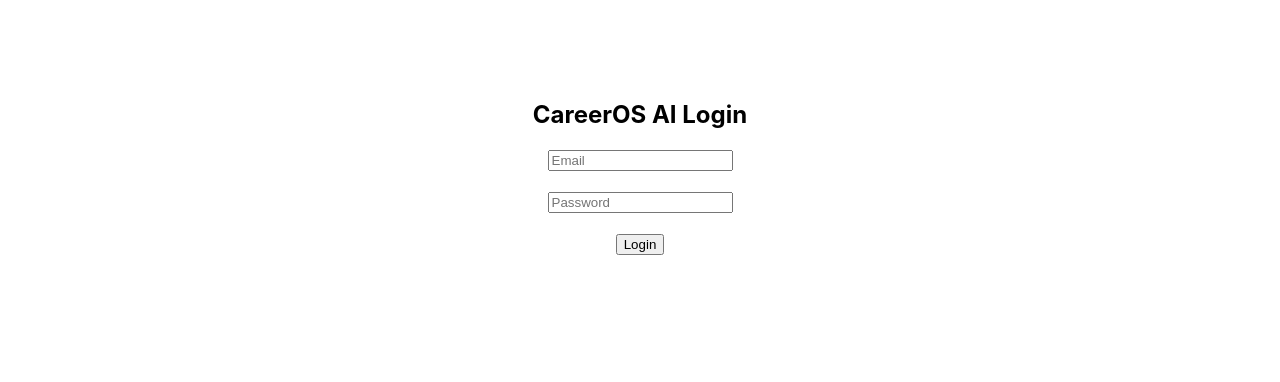
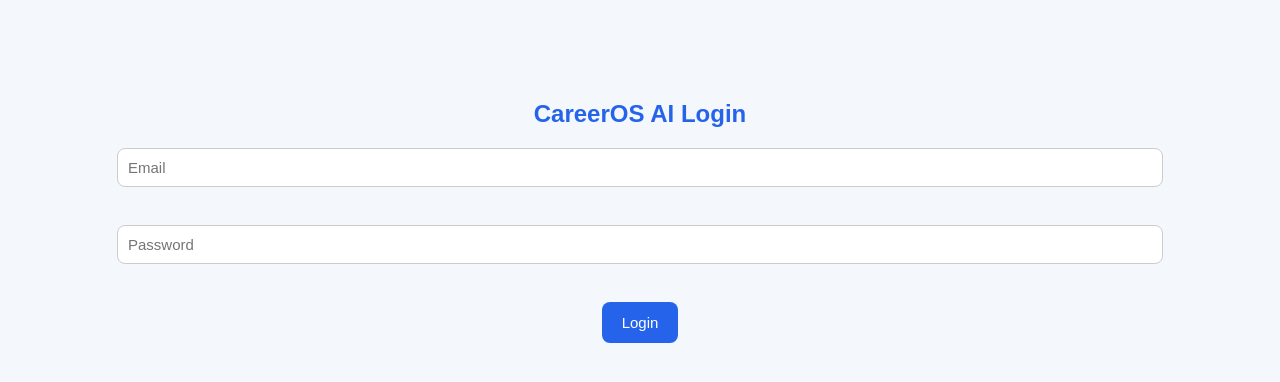
Before and after one commit to afreenmohammad15/careeros-ai-react, a React (Create React App) app: page / in a window 1280 px wide. Shown: the top 382 px of the page. Built offline with nearby package versions, Linux system fonts and the light colour scheme.

Commit message:
Added professional UI

```diff
--- a/src/App.css
+++ b/src/App.css
@@ -1,38 +1,103 @@
-.App {
-  text-align: center;
+body {
+  margin: 0;
+  padding: 0;
+  background: #f4f7fc;
+  font-family: Arial, sans-serif;
 }
 
-.App-logo {
-  height: 40vmin;
-  pointer-events: none;
+h1 {
+  color: #1e3a8a;
+  font-size: 40px;
+  margin-bottom: 10px;
 }
 
-@media (prefers-reduced-motion: no-preference) {
-  .App-logo {
-    animation: App-logo-spin infinite 20s linear;
-  }
+h2 {
+  color: #2563eb;
+  margin-bottom: 10px;
 }
 
-.App-header {
-  background-color: #282c34;
-  min-height: 100vh;
-  display: flex;
-  flex-direction: column;
-  align-items: center;
-  justify-content: center;
-  font-size: calc(10px + 2vmin);
-  color: white;
+h3 {
+  color: #1e3a8a;
 }
 
-.App-link {
-  color: #61dafb;
+p {
+  color: #444;
 }
 
-@keyframes App-logo-spin {
-  from {
-    transform: rotate(0deg);
-  }
-  to {
-    transform: rotate(360deg);
-  }
+.card {
+  background: white;
+  width: 75%;
+  margin: 20px auto;
+  padding: 25px;
+  border-radius: 15px;
+  box-shadow: 0px 4px 15px rgba(0,0,0,0.1);
 }
+
+button {
+  background: #2563eb;
+  color: white;
+  border: none;
+  padding: 12px 20px;
+  margin-top: 10px;
+  border-radius: 8px;
+  cursor: pointer;
+  font-size: 15px;
+}
+
+button:hover {
+  background: #1d4ed8;
+}
+
+input,
+textarea {
+  width: 80%;
+  padding: 10px;
+  margin: 10px 0;
+  border: 1px solid #ccc;
+  border-radius: 8px;
+  font-size: 15px;
+}
+
+textarea {
+  height: 100px;
+}
+
+.score-box {
+  background: #eff6ff;
+  border: 2px solid #2563eb;
+  border-radius: 10px;
+  padding: 15px;
+  margin-top: 20px;
+}
+
+.resume-score {
+  color: green;
+  font-size: 24px;
+  font-weight: bold;
+}
+
+.feedback {
+  color: #2563eb;
+  font-weight: bold;
+  margin-top: 15px;
+}
+
+hr {
+  width: 80%;
+  margin: 40px auto;
+  border: 1px solid #ddd;
+}
+
+.dashboard-container {
+  text-align: center;
+  padding: 30px;
+}
+
+.logo {
+  font-size: 50px;
+}
+
+.welcome-text {
+  font-size: 18px;
+  color: #666;
+}
--- a/src/Dashboard.js
+++ b/src/Dashboard.js
@@ -1,26 +1,26 @@
 import React from "react";
 import ResumeUpload from "./ResumeUpload";
 import Interview from "./Interview";
+import "./App.css";
 
 function Dashboard() {
   return (
-    <div style={{ textAlign: "center", marginTop: "50px" }}>
-      <h1>Welcome to CareerOS AI 🚀</h1>
+    <div className="dashboard-container">
+      <div className="card">
+        <h1>🚀 CareerOS AI</h1>
+        <h2>Login Successful!</h2>
+        <p className="welcome-text">
+          Welcome to your AI-powered career assistant.
+        </p>
+      </div>
 
-      <h2>Login Successful!</h2>
+      <div className="card">
+        <ResumeUpload />
+      </div>
 
-      <p>You are now inside the dashboard.</p>
-
-      <ResumeUpload />
-
-      <hr
-        style={{
-          width: "80%",
-          margin: "40px auto",
-        }}
-      />
-
-      <Interview />
+      <div className="card">
+        <Interview />
+      </div>
     </div>
   );
 }
```
